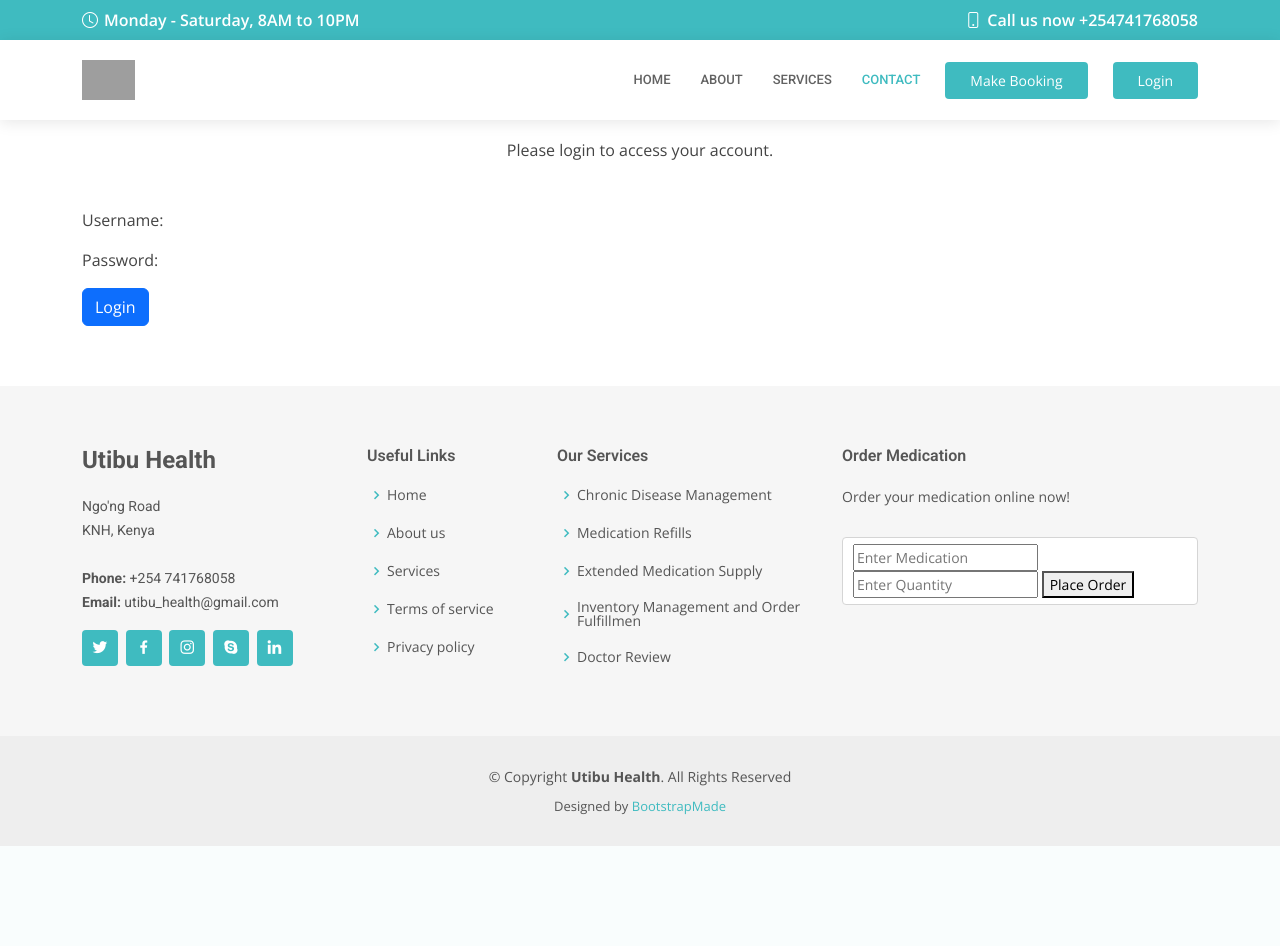
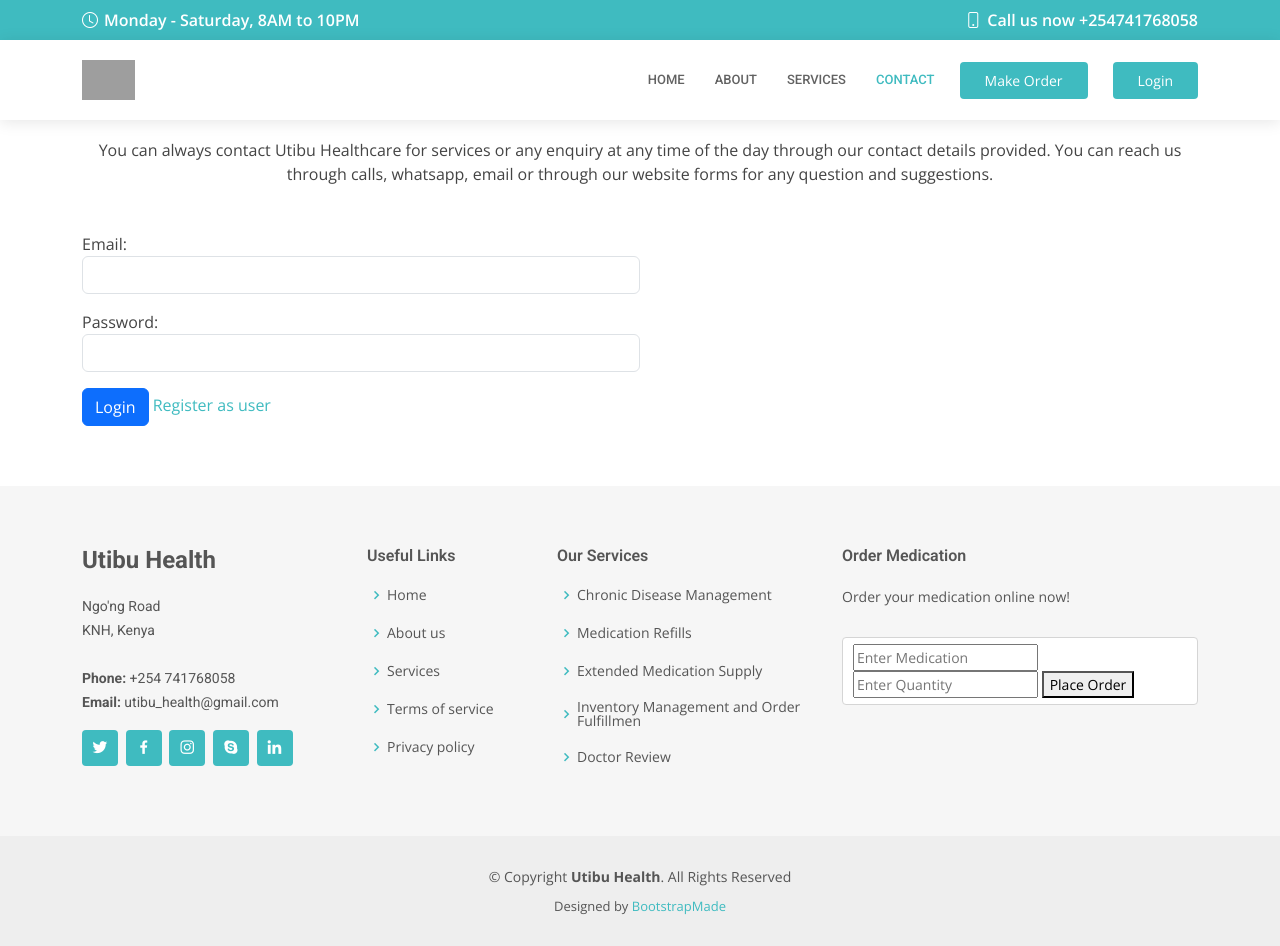
Before and after one commit to godfrey-creat/Utibu_Healthcare, a Flask app: template app/api/v1/templates/forms/login.html in a window 1280 px wide. Before the commit the page ends 846 px from the top, so only its background shows below. Run offline with Flask 3, Linux system fonts and the light colour scheme; the template is opened without the code that fills it: values that come from a table or form of the project are taken from there, others are empty; parts of the project's set-up code (start-up, migrations or seed data) failed here and were passed over; some libraries are stand-ins or nearby versions; grey boxes are pictures that could not be loaded.

Commit message:
generating my form templates

```diff
--- a/app/api/v1/app.py
+++ b/app/api/v1/app.py
@@ -1,33 +1,63 @@
+#!/usr/bin/python3
+'''application API'''
+
 import os
+import pyodbc
+import urllib.parse
+from os import getenv
 from flask_cors import CORS
-from flask import Flask, render_template, request, redirect, url_for, jsonify
-from flask_bcrypt import bcrypt
-from flask_bcrypt import Bcrypt
-from flask_login import LoginManager, UserMixin, login_user, login_required, logout_user, current_user
-from app.forms.form import LoginForm, OrderForm, RegistrationForm
-from app.models.models import db, User, Order  # Import your database models
-#import legacy_database_connector
+from sqlalchemy import create_engine
+from sqlalchemy.orm import sessionmaker
+from flask import Flask, render_template, request, redirect, url_for, jsonify, abort
+from flask_bcrypt import bcrypt, Bcrypt
+from flask_login import LoginManager, login_user, current_user, login_required
+from ...forms.form import LoginForm, OrderForm, RegistrationForm, OrderHistoryForm
+from app.models.models import db, User, Order, Medication # Import your database models
 
 app = Flask(__name__)
 app.config['SECRET_KEY'] = 'latency_database_secret_key'
-app.config['SQLALCHEMY_DATABASE_URI'] = 'mssql+pyodbc://pharmacist:utibu@Microsoft SQL Server/latency_database?driver=ODBC+Driver+17+for+SQL+Server'
+app.config['SQLALCHEMY_DATABASE_URI'] = 'sqlite:///users.db'  # 'mssql+pyodbc:///users.db'
 app.config['SQLALCHEMY_TRACK_MODIFICATIONS'] = False
 bcrypt = Bcrypt(app)
 login_manager = LoginManager(app)
 login_manager.init_app(app)
 
-#Initialise SQLAlchemy with Flask app
+# Initialise SQLAlchemy with Flask app
 db.init_app(app)
 
 # Assuming you have a User model for Flask-Login
 @login_manager.user_loader
 def load_user(user_id):
-    return User.query.get(user_id)
+    user = User.query.get(int(user_id))
+    return user
+
+""" Creating Database with App Context"""
+def create_db():
+    with app.app_context():
+        db.create_all()
 
 # Define custom error handler for 404
 @app.errorhandler(404)
 def error_404(error):
     return jsonify(error="Not found"), 404
+
+@app.errorhandler(401)
+def unauthorized(error) -> str:
+    """ Unauthorized handler """
+    return jsonify({"error": "Unauthorized"}), 401
+
+@app.errorhandler(403)
+def forbidden(error) -> str:
+    """ Forbidden handler """
+    return jsonify({"error": "Forbidden"}), 403
+
+@app.errorhandler(400)
+def error_400(error):
+    '''Handles the 400 HTTP error code'''
+    msg = 'Bad request'
+    if isinstance(error, Exception) and hasattr(error, 'description'):
+        msg = error.description
+    return jsonify(error=msg), 400
 
 # Add app_context() block to wrap the relevant code
 with app.app_context():
@@ -37,28 +67,43 @@
 
     @app.route('/login', methods=['GET', 'POST'])
     def login_route():
-        form = LoginForm
-        if request.method == 'POST':
-            username = form.username.data
+        form = LoginForm()
+        orderform = OrderForm()
+        if request.method == 'POST': # and form.validate_on_submit():
+            email = form.email.data
+            login = form.login.data
             password = form.password.data
-            user = User.query.filter_by(username=username).first()
-            if user and user.check_password(password):
-                login_user(user)
-                return redirect(url_for('home.html'))
+           # users = User.query.all()
+
+            # Check if login_as is 'user'
+            if login == 'user':
+                user = User.query.filter_by(email=email).first()
+                if not user:
+                    return render_template('forms/login.html', form=form, msg='Invalid credentials')
+                if user and bcrypt.check_password_hash(user.password, password):
+                    # Authentication successful, redirect to dashboard or user-specific route
+                    return render_template('forms/order.html', orders=orderform)  # Replace 'user_dashboard' with your desired route
+                    #return redirect(url_for('place_order'), form=orderform)
+                else:
+                    return render_template('forms/login.html', form=form, msg='Invalid credentials')
             else:
-                return render_template('login.html', error="Invalid username or password")
-        return render_template('login.html')
+                return render_template('forms/order.html', form=orderform, msg='WELCOME TO UTIBU HEALTHCARE')
+               # return redirect(url_for('place_order'), form=orderform)
+        return render_template('forms/login.html', form=form)
+
 
     @app.route('/user_registration', methods=['GET', 'POST'])
     def user_registration():
-        form = RegistrationForm
+        form = RegistrationForm()
+        print('form available')
         if request.method == 'POST':
-            username = form.username.data
+            first_name = form.first_name.data
+            last_name = form.last_name.data
             email = form.email.data
             phone = form.phone.data
             password = form.password.data
             confirm_password = form.confirm_password.data
-            users = User.querry.filter_by(email).first()
+            users = User.query.filter_by(email=email).first()
             if users:
                 return render_template('forms/user_reg.html', form=form, msg='user already exists')
             if password != confirm_password:
@@ -66,25 +111,84 @@
             hashed_password = bcrypt.generate_password_hash(password).decode('utf-8')
 
             new_user = User(
-                username=username,
+                first_name=first_name,
+                last_name=last_name,
                 email=email,
                 phone=phone,
                 password=hashed_password
             )
             db.session.add(new_user)
             db.session.commit()
-            return redirect('login_route', msg='Registration successful, Login now.')
+            return redirect(url_for('login_route', msg='Registration successful, Login now.'))
         return render_template('forms/user_reg.html', form=form)
 
-    @app.route('/order', methods=['GET', 'POST'])
-    @login_required
-    def order():
-        form = OrderForm
-        if request.method == 'POST':
-            # You should add code here to place an order
-            pass
-        return render_template('order.html')
+    # Simulated pharmacy inventory (replace with actual database queries)
+    latency_database = {
+        'paracetamol': 100,
+        'insulin': 50,
+        'arithromycin': 250,
+        # Add more medication
+    }
+
+
+    @app.route('/place_order', methods=['POST'])
+    def place_order():
+        form = OrderForm()
+        try:
+            # Get order details from the request
+            medication = form.medication.data
+            quantity = int(form.quantity.data)
+            delivery_method = form.delivery_method.data
+            payment_method = form.payment_method.data
+           # email = form.email.data
+           # phone = form.phone.data
+
+            # Check if medication is in stock
+            if medication in latency_database:
+                if latency_database[medication] >= quantity:
+                    # Order can be fulfilled
+                    latency_database[medication] -= quantity
+                    #confirmation_message = f"Order confirmed for {quantity} {medication}."
+                    confirmation_message = "Order placed successfully."
+                    #return jsonify({'message': confirmation_message, 'delivery_method': delivery_method, 'payment_method': payment_method})
+
+                    #return redirect(url_for('order_history'))
+                    return jsonify({'message': confirmation_message, 'delivery_method': delivery_method, 'payment_method': payment_method})
+                else:
+                    # Insufficient stock
+                    return jsonify({'error': f"Insufficient stock for {medication}."})
+            else:
+                # Medication not found
+                 return jsonify({'error': f"{medication} not available."})
+        except Exception as e:
+            return jsonify({'error': str(e)})
+            #return redirect(url_for('order_history'), msg='Order place successfully!')
+
+    @app.route('/order_history', methods=['GET'])
+    def order_history():
+        form = OrderHistoryForm()
+        # Retrieve order history for the logged-in user (you'll need to implement this logic)
+        # Example: Fetch orders from a database based on user ID
+        email = form.email.data  # Replace with your actual user authentication logic
+        orders = form.oders.data(email)  # Replace with your database query
+        # Format order history data (assuming each order is a dictionary with relevant details)
+        formatted_orders = []
+        for order in orders:
+            formatted_order = {
+                'medication': order['medication'],
+                'quantity': order['quantity'],
+                'delivery_method': order['delivery_method'],
+                'payment_method': order['payment_method'],
+                'timestamp': order['timestamp'],  # Add timestamp or date of order
+            }
+            formatted_orders.append(formatted_order)
+
+        return jsonify({'order_history': formatted_orders})
+
 
 # Run the Flask app
 if __name__ == '__main__':
-    app.run(debug=True)
+    db.create_all()
+    host = getenv("API_HOST", "0.0.0.0")
+    port = getenv("API_PORT", "5000")
+    app.run(host=host, port=port)
--- a/app/api/v1/templates/forms/base.html
+++ b/app/api/v1/templates/forms/base.html
@@ -70,7 +70,7 @@
         <i class="bi bi-list mobile-nav-toggle"></i>
       </nav><!-- .navbar -->
 
-      <a href="/booking" class="appointment-btn scrollto"><span class="d-none d-md-inline">Make </span> Booking</a>
+      <a href="/order" class="appointment-btn scrollto"><span class="d-none d-md-inline">Make </span> Order</a>
       {% if not current_user.is_authenticated %}
       <a href="/login" class="appointment-btn scrollto"><span class="d-none d-md-inline"></span>Login</a>
      {% endif %}
--- a/app/api/v1/templates/forms/login.html
+++ b/app/api/v1/templates/forms/login.html
@@ -1,33 +1,59 @@
 {% extends 'forms/base.html' %}
 
-{% block title %}Utibu Health - Login{% endblock %}
+{% block title %}Home{% endblock %}
 
 {% block content %}
+
+    <!-- ======= Contact Section ======= -->
     <section id="contact" class="contact">
       <div class="container">
+
         <div class="section-title">
-        <h2>Login</h2>
-        <p>Please login to access your account.</p>
+          <h2>Contact</h2>
+          <p>You can always contact Utibu Healthcare for services or any enquiry at any time of the day through our contact details provided. You can reach us through calls, whatsapp, email or through our website forms for any question and suggestions.</p>
         </div>
+
       </div>
+
       <div class="container">
+
           <div class="col-lg-6">
             {{msg}}
-        <form method="POST" action="{{ url_for('login_route') }}" role="form">
-          {{ form.hidden_tag() }}
+            <form method="POST" action="{{ url_for('login_route') }}" role="form" >
+                {{msg}}
               <div class="form-group mt-3">
-            <label for="username">Username:</label>
-            {{ form.email(class="form-control", placeholder="Enter your username", autofocus=true) }}
+                <label for="email">Email:</label>
+                {{ form.email(class="form-control") }}
               </div>
+
               <div class="form-group mt-3">
                 <label for="password">Password:</label>
-            {{ form.password(class="form-control", placeholder="Enter your password") }}
+                {{ form.password(class="form-control") }}
               </div>
               <div class="form-group mt-3">
                 <button class="btn btn-primary" type="submit">Login</button>
+                <a href="/user_registration">Register as user</a>
               </div>
             </form>
           </div>
+
         </div>
-  </section>
+
+      </div>
+    </section><!-- End Contact Section -->
+
+  </main><!-- End #main -->
+
 {% endblock %}
+    <h1>Login</h1>
+    {{msg}}
+    <form method="POST" action="{{ url_for('login_route') }}">
+        {{ form.hidden_tag() }}
+        <label for="email">Eamil:</label>
+        { form.email(class="form-control") }
+        <label for="password">Password:</label>
+        {{ form.password(class="form-control") }}
+        <button type="submit">Login</button>
+    </form>
+</body>
+</html>
--- a/app/api/v1/templates/forms/order.html
+++ b/app/api/v1/templates/forms/order.html
@@ -22,6 +22,7 @@
                 <div class="form-group mt-3">
                     <label for="quantity">Quantity:</label>
                     {{ form.quantity(class="form-control", placeholder="Enter quantity") }}
+
                 </div>
 
                 <!-- Option for picking up medication at the health facility or having it sent -->
--- a/app/api/v1/templates/forms/user_reg.html
+++ b/app/api/v1/templates/forms/user_reg.html
@@ -13,11 +13,7 @@
     <div class="container">
         <div class="col-lg-6">
             {{ msg }}
-            <form method="POST" action="{{ url_for('registration_route') }}" role="form" class="php-email-forms">
-                <div class="form-group mt-3">
-                    <label for="username">Username:</label>
-                    {{ form.username(class="form-control", placeholder="Enter your username", autofocus=true) }}
-                </div>
+            <form method="POST" action="{{ url_for('user_registration') }}" role="form" class="php-email-forms">
 
                 <div class="form-group mt-3">
                     <label for="first_name">First Name:</label>
--- a/app/forms/base.html
+++ b/app/forms/base.html
@@ -70,7 +70,7 @@
         <i class="bi bi-list mobile-nav-toggle"></i>
       </nav><!-- .navbar -->
 
-      <a href="/booking" class="appointment-btn scrollto"><span class="d-none d-md-inline">Make </span> Booking</a>
+      <a href="/order" class="appointment-btn scrollto"><span class="d-none d-md-inline">Make </span> Order</a>
       {% if not current_user.is_authenticated %}
       <a href="/login" class="appointment-btn scrollto"><span class="d-none d-md-inline"></span>Login</a>
      {% endif %}
--- a/app/forms/form.py
+++ b/app/forms/form.py
@@ -1,19 +1,33 @@
 from flask_wtf import FlaskForm
-from wtforms import StringField, PasswordField, SubmitField, IntegerField
+from wtforms import StringField, PasswordField, SubmitField, IntegerField, SelectField
 from wtforms.validators import DataRequired, Email, EqualTo
 
 class LoginForm(FlaskForm):
     email = StringField('Email', validators=[DataRequired(), Email()])
     password = PasswordField('Password', validators=[DataRequired()])
-    submit = SubmitField('Log In')
+    login = SubmitField('Log In')
 
 class OrderForm(FlaskForm):
-    medication_name = StringField('Medication Name', validators=[DataRequired()])
+    medication = StringField('Medication Name', validators=[DataRequired()])
     quantity = IntegerField('Quantity', validators=[DataRequired()])
+    delivery_method = SelectField('Delivery Method', choices=[('pick_up', 'Pick Up'), ('delivery', 'Delivery')], validators=[DataRequired()])
+    payment_method = SelectField('Payment Option', choices=[('immediate', 'Pay Immediately'), ('later', 'Pay Later')], validators=[DataRequired()])
     submit = SubmitField('Place Order')
 
 class RegistrationForm(FlaskForm):
+    first_name = StringField('First_name', validators=[DataRequired()])
+    last_name = StringField('Last_name', validators=[DataRequired()])
     email = StringField('Email', validators=[DataRequired(), Email()])
+    phone = IntegerField('Phone', validators=[DataRequired()])
     password = PasswordField('Password', validators=[DataRequired()])
     confirm_password = PasswordField('Confirm Password', validators=[DataRequired(), EqualTo('password')])
-    submit = SubmitField('Sign Up')
+    submit = SubmitField('Register')
+
+class OrderHistoryForm(FlaskForm):
+    orders = StringField('Orders', validators=[DataRequired()])
+    email = StringField('Email', validators=[DataRequired(), Email()])
+    medication = StringField('Medication', validators=[DataRequired()])
+    quantity = IntegerField('Quantity', validators=[DataRequired()])
+    delivery_method = SelectField('Delivery Method', choices=[('pickup', 'Pickup'), ('delivery', 'Delivery')],  validators=[DataRequired()])
+    payment_method = SelectField('Payment Method', choices=[('credit_card', 'Credit Card'), ('cash', 'Cash')], validators=[DataRequired()])
+    timestamp = StringField('Timestamp')
--- a/app/forms/user_reg.html
+++ b/app/forms/user_reg.html
@@ -13,11 +13,7 @@
     <div class="container">
         <div class="col-lg-6">
             {{ msg }}
-            <form method="POST" action="{{ url_for('registration_route') }}" role="form" class="php-email-forms">
-                <div class="form-group mt-3">
-                    <label for="username">Username:</label>
-                    {{ form.username(class="form-control", placeholder="Enter your username", autofocus=true) }}
-                </div>
+            <form method="POST" action="{{ url_for('user_registration') }}" role="form" class="php-email-forms">
 
                 <div class="form-group mt-3">
                     <label for="first_name">First Name:</label>
```
Also changed, not shown: app/api/v1/templates/forms/form.py (+16 -4 lines), app/forms/login.html (+35 -9 lines), app/models/models.py (+27 -13 lines), run.py (+3 -13 lines), app/api/__init__.py (added), app/api/v1/__init__.py (added), instance/users.db (added). Lines whose indentation alone changed are shown as unchanged.
